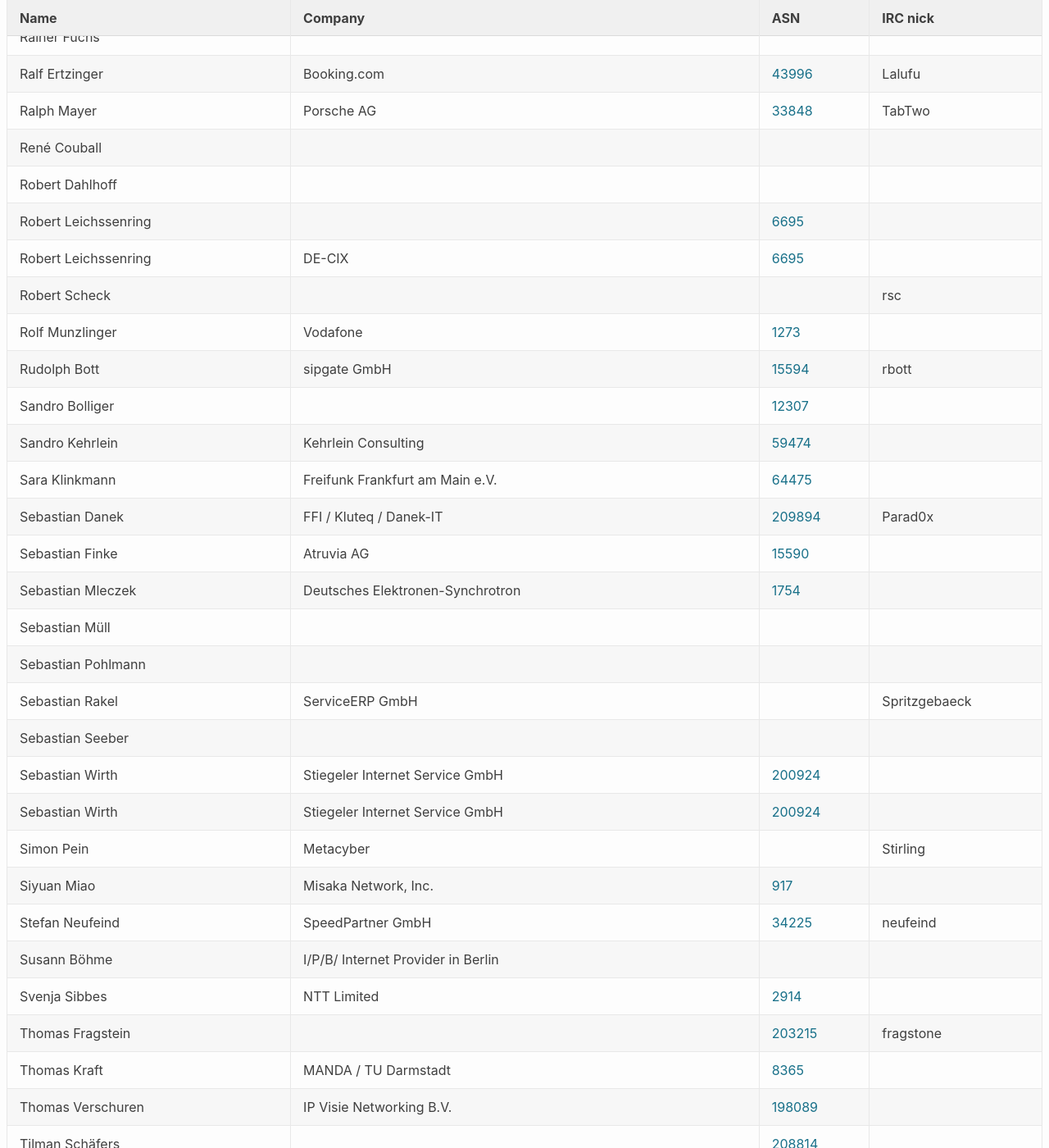
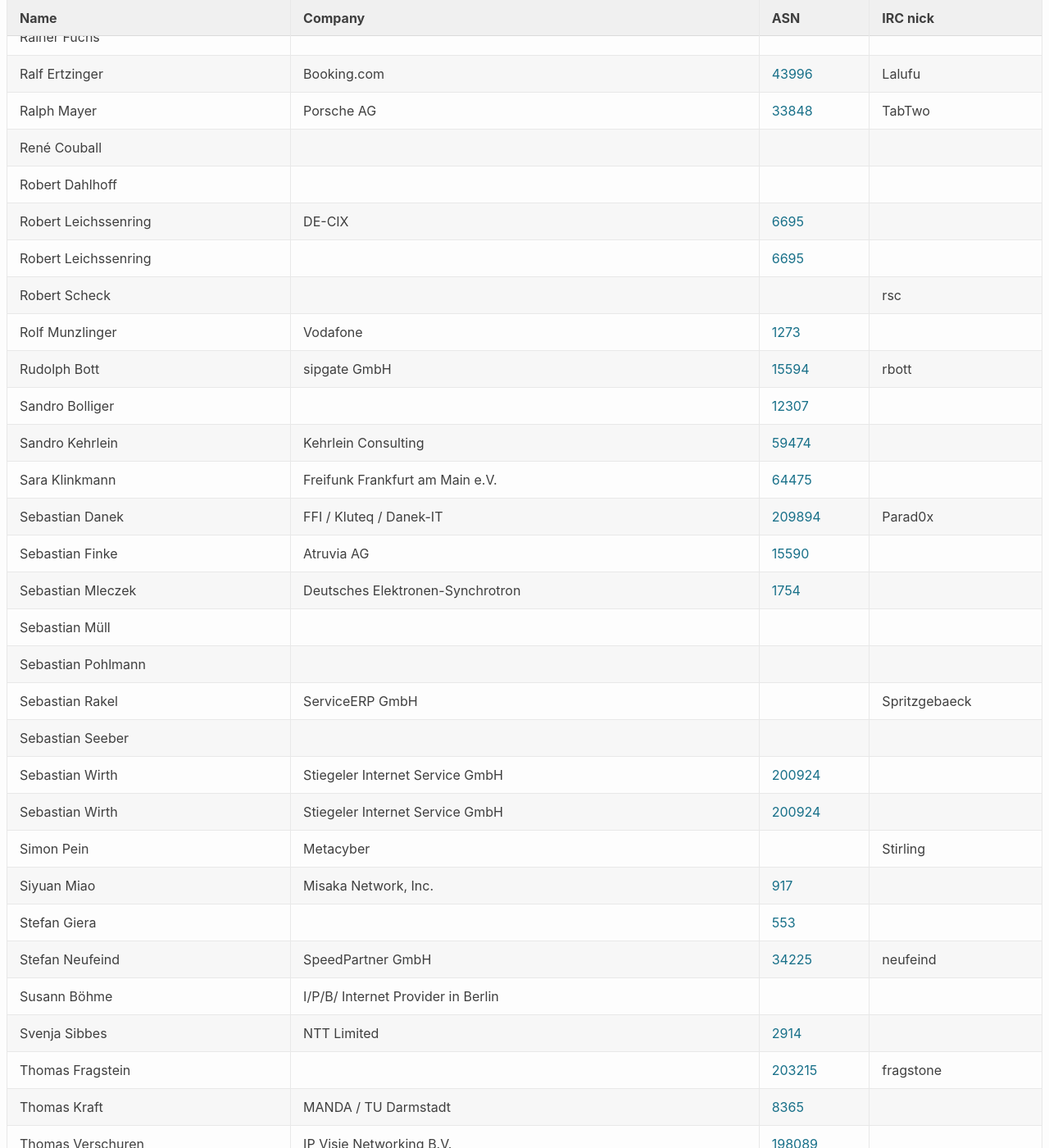
Before and after one commit to denog/pretix-attendeelist, a Jekyll site: the page built from denog14/index.md, in a window 1280 px wide and 1400 px high, scrolled down 17934 px. Shown: the whole window at 82% size. Built offline with Jekyll 4.4.1, drawn with Linux system fonts in a browser that asks for light colours.

Commit message:
Latest data: Fri Nov  4 16:58:27 UTC 2022

```diff
--- a/_data/attendees_denog14_remote.json
+++ b/_data/attendees_denog14_remote.json
@@ -655,13 +655,13 @@
   },
   {
     "name": "Robert Leichssenring",
-    "company": null,
+    "company": "DE-CIX",
     "irc": null,
     "asn": "6695"
   },
   {
     "name": "Robert Leichssenring",
-    "company": "DE-CIX",
+    "company": null,
     "irc": null,
     "asn": "6695"
   },
@@ -768,6 +768,12 @@
     "asn": "917"
   },
   {
+    "name": "Stefan Giera",
+    "company": null,
+    "irc": null,
+    "asn": "553"
+  },
+  {
     "name": "Stefan Neufeind",
     "company": "SpeedPartner GmbH",
     "irc": "neufeind",
```
